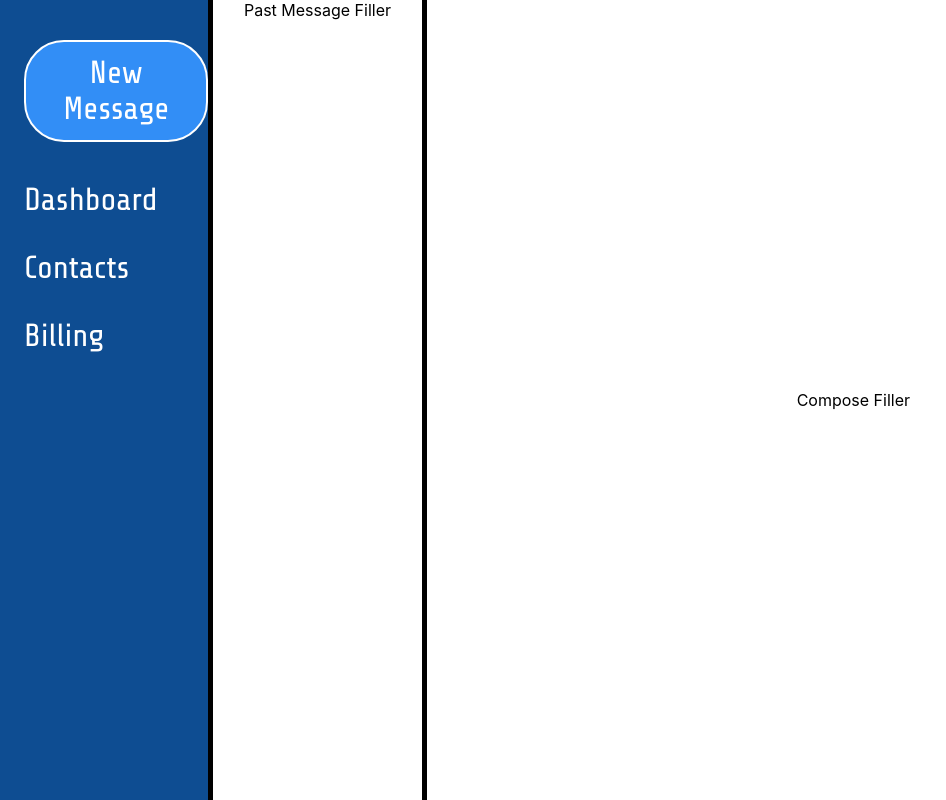
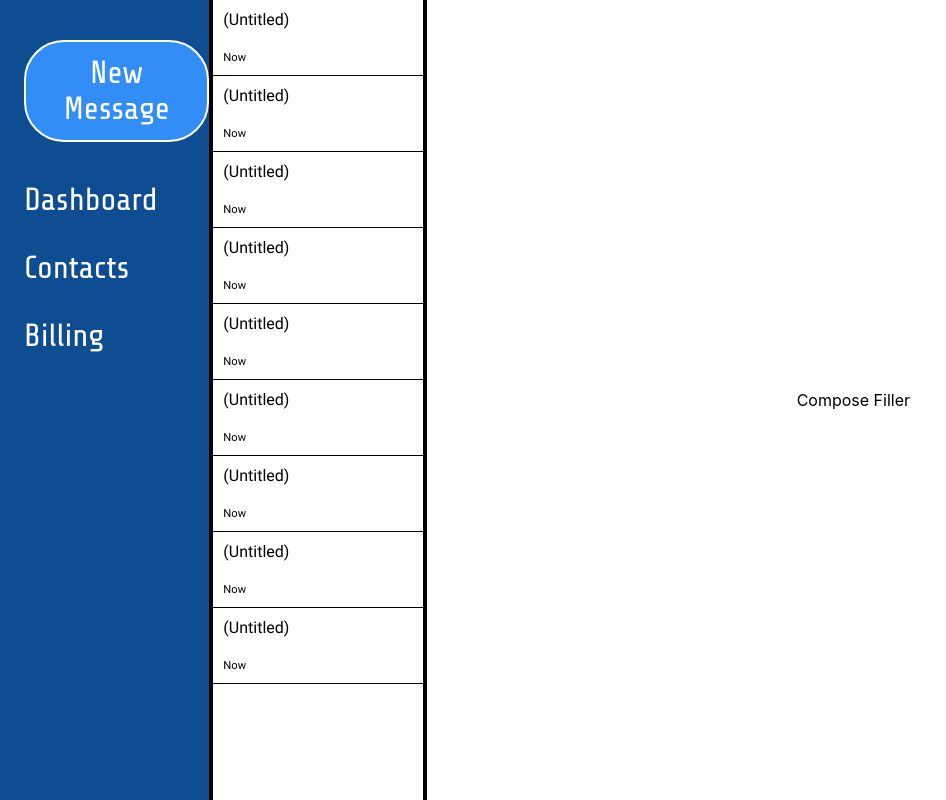
Before and after one commit to yesatyaleTech/yessenger, a React (Create React App) app: page / in a window 1280 px wide. Shown: the whole page, without its empty margins (0-946 px from the left). Built offline with nearby package versions, Linux system fonts and the light colour scheme.

Commit message:
Implemented static past message column

```diff
--- /dev/null
+++ b/src/Components/PastMessageBox/PastMessageBox.module.css
@@ -0,0 +1,21 @@
+.box {
+    height: 75px;
+    font-family: Roboto, serif;
+    border-bottom: 1px solid black;
+}
+
+.box:hover {
+    box-shadow: 0 4px 10px 0px #328ef6;
+}
+
+.title {
+    text-align: left;
+    padding: 10px;
+}
+
+.time {
+    text-align: left;
+    font-size: 0.7rem;
+    padding: 10px;
+    margin-top: 2px;
+}
--- /dev/null
+++ b/src/Components/PastMessageBox/PastMessageBox.tsx
@@ -0,0 +1,18 @@
+import React from 'react';
+import classes from './PastMessageBox.module.css'
+
+const PastMessageBox = ()  => {
+    return (
+        <div className={classes.box}>
+            <div className={classes.title}>
+                (Untitled)
+            </div>
+            <div className={classes.time}>
+                Now
+            </div>
+        </div>
+    )
+}
+
+
+export default PastMessageBox;
--- a/src/Components/PastMessages/PastMessages.module.css
+++ b/src/Components/PastMessages/PastMessages.module.css
@@ -1,7 +1,8 @@
 .PastMessages {
     text-align: center;
-    border-right: 5px solid black;
+    border-right: 4px solid black;
     height: 100vh;
     grid-column-start: 3;
     grid-column-end: 5;
+    overflow-y: auto;
 }
--- a/src/Components/PastMessages/PastMessages.tsx
+++ b/src/Components/PastMessages/PastMessages.tsx
@@ -1,10 +1,19 @@
 import React from 'react';
 import classes from './PastMessages.module.css'
+import PastMessageBox from '../PastMessageBox/PastMessageBox'
 
 const PastMessages = () => {
     return (
         <div className={classes.PastMessages}>
-            Past Message Filler
+            <PastMessageBox />
+            <PastMessageBox />
+            <PastMessageBox />
+            <PastMessageBox />
+            <PastMessageBox />
+            <PastMessageBox />
+            <PastMessageBox />
+            <PastMessageBox />
+            <PastMessageBox />
         </div>
     )
 }
--- a/src/Components/SideNav/SideNav.module.css
+++ b/src/Components/SideNav/SideNav.module.css
@@ -6,7 +6,7 @@
     top: 0;
     background-color: #0e4d92;
     font-size: 2rem;
-    border-right: 5px solid black;
+    border-right: 4px solid black;
     grid-column-start: 1;
     grid-column-end: 3;
 }
--- a/src/index.css
+++ b/src/index.css
@@ -18,3 +18,8 @@ code {
     src: local('ShareTech'),
         url(./fonts/ShareTech-Regular.ttf) format('truetype');
 }
+
+@font-face {
+    font-family: 'Roboto';
+    src: local('Roboto'), url(./fonts/Roboto-Regular.ttf) format('truetype');
+}
```
Also changed, not shown: src/fonts/Roboto-Regular.ttf (added).
